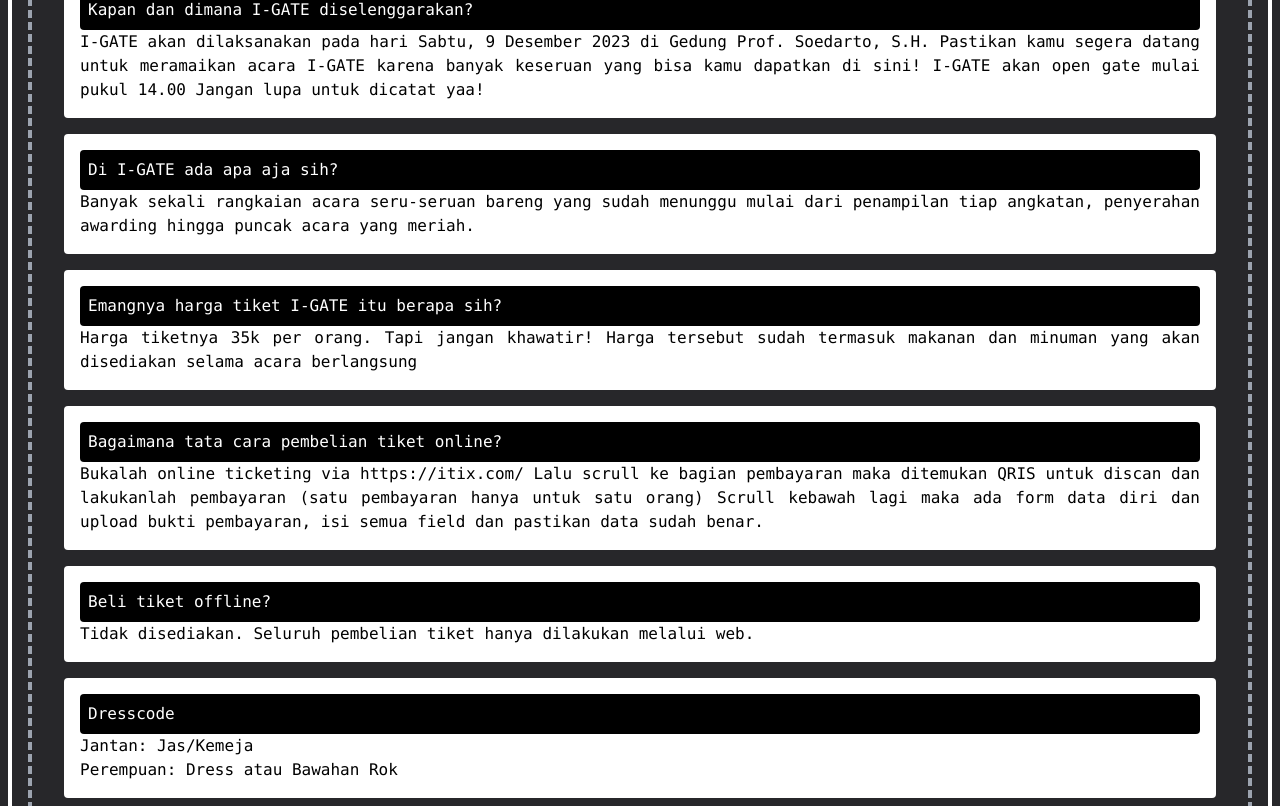
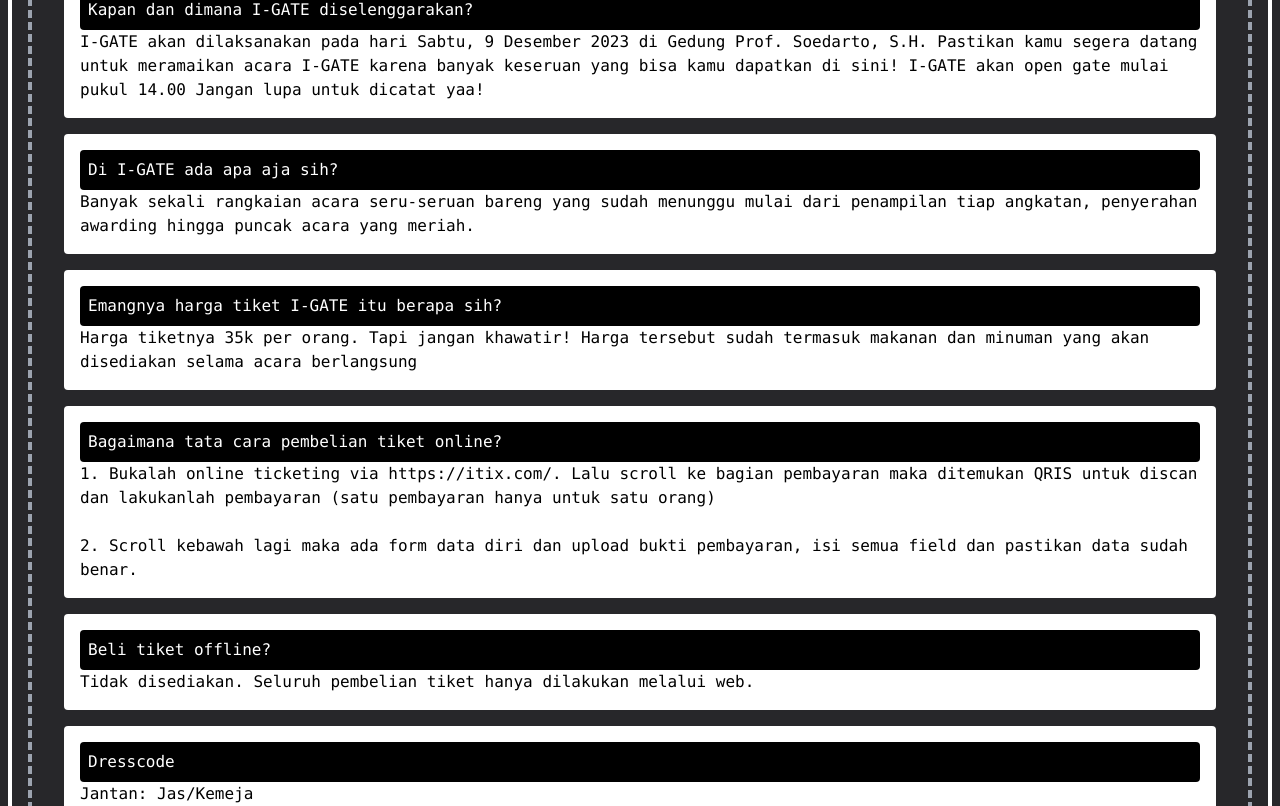
Before and after one commit to hanyaseorangpelajar/igate-ticket-2023, a Next.js app: page /more in a window 1280 px wide. Shown: the part 1274-2080 px from the top of the page. Built offline with nearby package versions, Linux system fonts and the light colour scheme.

Commit message:
fix: text alignment and footer adjustment

```diff
--- a/components/EventDetails.tsx
+++ b/components/EventDetails.tsx
@@ -26,7 +26,7 @@ function EventDetails() {
             </ul>
           </div>
         </div>
-        <div className="bg-white rounded m-4 p-2 text-justify text-black">
+        <div className="bg-white rounded m-4 p-2 text-black">
           <h2 className="text-xl">Don'ts</h2>
           <div className="bg-red-300 rounded m-2 p-6">
             <ul className="list-disc">
@@ -55,7 +55,7 @@ function EventDetails() {
       </div>
       <div className="border-gray-400 border-dashed border-4 m-4 p-4">
         <h1 className="text-center text-2xl">FAQ</h1>
-        <div className="bg-white text-black rounded m-4 p-4 text-justify">
+        <div className="bg-white text-black rounded m-4 p-4">
           <h2 className="bg-black text-white rounded p-2">
             I-GATE itu apa sih?
           </h2>
@@ -69,7 +69,7 @@ function EventDetails() {
             suasana yang kondusif dalam keluarga Informatika Undip.
           </p>
         </div>
-        <div className="bg-white text-black rounded m-4 p-4 text-justify">
+        <div className="bg-white text-black rounded m-4 p-4">
           <h2 className="bg-black text-white rounded p-2">
             Kapan dan dimana I-GATE diselenggarakan?
           </h2>
@@ -81,7 +81,7 @@ function EventDetails() {
             yaa!
           </p>
         </div>
-        <div className="bg-white text-black rounded m-4 p-4 text-justify">
+        <div className="bg-white text-black rounded m-4 p-4">
           <h2 className="bg-black text-white rounded p-2">
             Di I-GATE ada apa aja sih?
           </h2>
@@ -91,7 +91,7 @@ function EventDetails() {
             puncak acara yang meriah.
           </p>
         </div>
-        <div className="bg-white text-black rounded m-4 p-4 text-justify">
+        <div className="bg-white text-black rounded m-4 p-4">
           <h2 className="bg-black text-white rounded p-2">
             Emangnya harga tiket I-GATE itu berapa sih?
           </h2>
@@ -101,19 +101,22 @@ function EventDetails() {
             berlangsung
           </p>
         </div>
-        <div className="bg-white text-black rounded m-4 p-4 text-justify">
+        <div className="bg-white text-black rounded m-4 p-4">
           <h2 className="bg-black text-white rounded p-2">
             Bagaimana tata cara pembelian tiket online?
           </h2>
           <p>
-            Bukalah online ticketing via https://itix.com/ Lalu scrull ke bagian
-            pembayaran maka ditemukan QRIS untuk discan dan lakukanlah
-            pembayaran (satu pembayaran hanya untuk satu orang) Scrull kebawah
-            lagi maka ada form data diri dan upload bukti pembayaran, isi semua
-            field dan pastikan data sudah benar.
+            1. Bukalah online ticketing via https://itix.com/. Lalu scroll ke
+            bagian pembayaran maka ditemukan QRIS untuk discan dan lakukanlah
+            pembayaran (satu pembayaran hanya untuk satu orang)
+          </p>
+          <br></br>
+          <p>
+            2. Scroll kebawah lagi maka ada form data diri dan upload bukti
+            pembayaran, isi semua field dan pastikan data sudah benar.
           </p>
         </div>
-        <div className="bg-white text-black rounded m-4 p-4 text-justify">
+        <div className="bg-white text-black rounded m-4 p-4">
           <h2 className="bg-black text-white rounded p-2">
             Beli tiket offline?
           </h2>
@@ -122,7 +125,7 @@ function EventDetails() {
             web.
           </p>
         </div>
-        <div className="bg-white text-black rounded m-4 p-4 text-justify">
+        <div className="bg-white text-black rounded m-4 p-4">
           <h2 className="bg-black text-white rounded p-2">Dresscode</h2>
           <p>Jantan: Jas/Kemeja</p>
           <p>Perempuan: Dress atau Bawahan Rok</p>
--- a/components/Footer.tsx
+++ b/components/Footer.tsx
@@ -7,7 +7,9 @@ const Footer = () => {
       <div className="container flex items-center justify-between">
         <div className="flex items-center m-4">
           {/* <Image src="/logo.png" alt="logo" width={100} height={100} /> */}
-          <p>Made with Full of &#x1F496; by I-GATE</p>
+          <p>
+            Made with <br></br> Full of &#x1F496; <br></br> by I-GATE
+          </p>
         </div>
         <div className="flex m-4">
           <p>Contact:</p>
--- a/components/Hero.tsx
+++ b/components/Hero.tsx
@@ -17,7 +17,7 @@ function Hero() {
       </div>
       <div className="p-4">
         <p className="text-4xl text-white font-extrabold mb-4">
-          More About I-GATE
+          More About <br></br>I-GATE
         </p>
         <Link href="/more" className="bg-white rounded text-black p-2">
           CLICK.me
```
